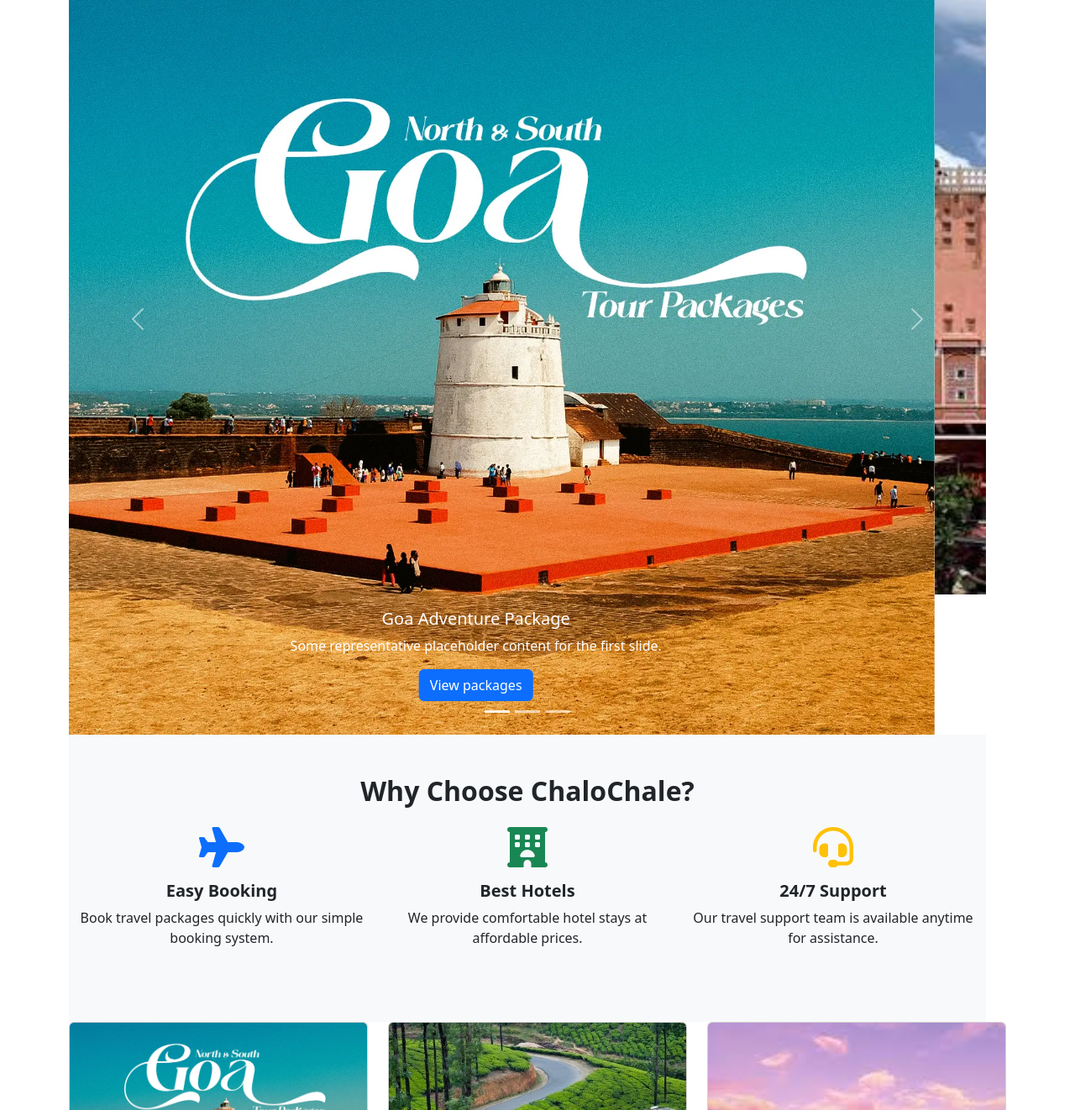
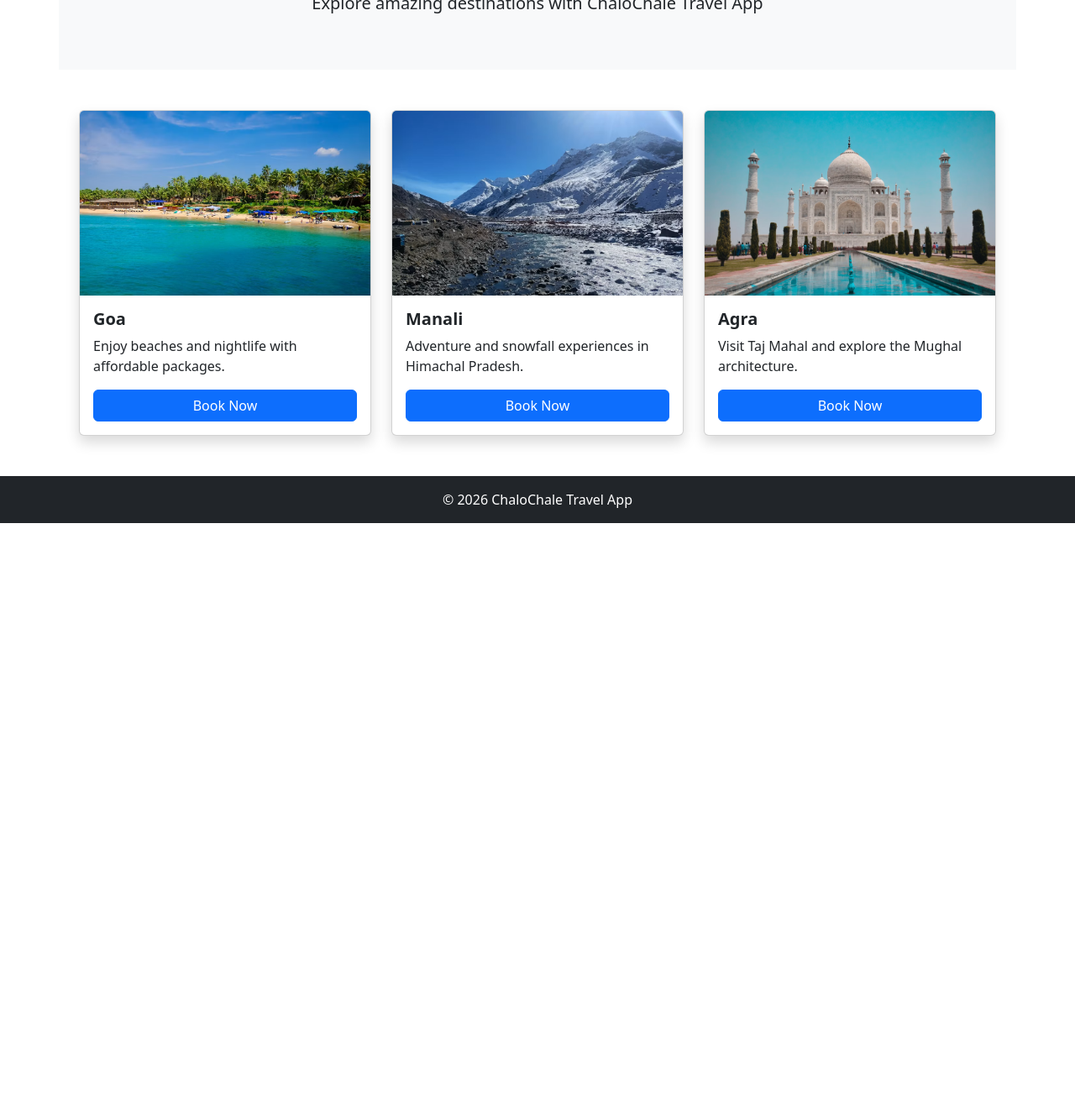
Before and after one commit to guntamaduguakash2022/chalochale-travel-app, a plain HTML site: page html/destination.html in a window 1280 px wide. Shown: the part 171-1493 px from the top of the page at 84% size. After the commit the page ends 800 px from the top, so only its background shows below. Drawn offline with nearby package versions, Linux system fonts and the light colour scheme.

Commit message:
added destinations page

```diff
--- a/css/style.css
+++ b/css/style.css
@@ -1,11 +1,16 @@
-.row > .col {
+.destination-grid > [class*="col-"] {
 	display: flex;
 }
 
-.row > .col > .card {
+.destination-grid > [class*="col-"] > .card {
 	width: 100%;
 	display: flex;
 	flex-direction: column;
+	height: 100%;
+}
+
+.card {
+	height: 100%;
 }
 
 .card-img-top {
--- a/html/destination.html
+++ b/html/destination.html
@@ -45,136 +45,60 @@
         <!-- Navbar End-->
 
       </div><!-- Nav bar row end-->
-      <div class="row">
-        <div class="col-md-12">
-          <!-- Carousal start-->
-          <div id="carouselExampleCaptions" class="carousel slide" data-bs-ride="carousel">
-            <div class="carousel-indicators">
-              <button type="button" data-bs-target="#carouselExampleCaptions" data-bs-slide-to="0" class="active"
-                aria-current="true" aria-label="Slide 1"></button>
-              <button type="button" data-bs-target="#carouselExampleCaptions" data-bs-slide-to="1"
-                aria-label="Slide 2"></button>
-              <button type="button" data-bs-target="#carouselExampleCaptions" data-bs-slide-to="2"
-                aria-label="Slide 3"></button>
+
+      <!-- destination page started -->
+
+      <section class="py-5 bg-light text-center">
+<div class="container">
+    <h1 class="fw-bold">Top Destinations</h1>
+    <p class="lead">Explore amazing destinations with ChaloChale Travel App</p>
 </div>
-            <div class="carousel-inner">
-              <div class="carousel-item active">
-                <img src="..\images\chalochaleimages.jpg" class="d-block w-100" alt="...">
-                <div class="carousel-caption d-none d-md-block">
-                  <h5>Goa Adventure Package</h5>
-                  <p>Some representative placeholder content for the first slide.</p>
-                  <button type="button" class="btn btn-primary" data-bs-toggle="modal" data-bs-target="#bookingModal">View packages</button>
-                </div>
-              </div>
-              <div class="carousel-item">
-                <img src="..\images/jaipur.jpg" class="d-block w-100" alt="...">
-                <div class="carousel-caption d-none d-md-block">
-                  <h5>Jaipur Cultural Tour</h5>
-                  <p>Some representative placeholder content for the second slide.</p>
-                  <button type="button" class="btn btn-primary" data-bs-toggle="modal" data-bs-target="#bookingModal">View packages</button>
-                </div>
-              </div>
-              <div class="carousel-item">
-                <img src="..\images\kerala image.jpg" class="d-block w-100" alt="...">
-                <div class="carousel-caption d-none d-md-block">
-                  <h5>Kerala Backwater Retreat</h5>
-                  <p>Some representative placeholder content for the third slide.</p>
-                  <button type="button" class="btn btn-primary" data-bs-toggle="modal" data-bs-target="#bookingModal">View packages</button>
+</section>
+
+<section class="py-5">
+    <div class="container">
+        <div class="row g-4 destination-grid">
+
+        <div class="col-12 col-md-6 col-lg-4 d-flex">
+            <div class="card shadow h-100">
+            <img src="..\images\goa package.jpg"
+                class="card-img-top" height="220" alt="Goa">
+            <div class="card-body">
+                <h5 class="fw-bold">Goa</h5>
+                <p>Enjoy beaches and nightlife with affordable packages.</p>
+                <a href="booking.html" class="btn btn-primary w-100">Book Now</a>
             </div>
             </div>
         </div>
-            <button class="carousel-control-prev" type="button" data-bs-target="#carouselExampleCaptions"
-              data-bs-slide="prev">
-              <span class="carousel-control-prev-icon" aria-hidden="true"></span>
-              <span class="visually-hidden">Previous</span>
-            </button>
-            <button class="carousel-control-next" type="button" data-bs-target="#carouselExampleCaptions"
-              data-bs-slide="next">
-              <span class="carousel-control-next-icon" aria-hidden="true"></span>
-              <span class="visually-hidden">Next</span>
-            </button>
+
+        <div class="col-12 col-md-6 col-lg-4 d-flex">
+            <div class="card shadow h-100">
+            <img src="..\images\manali package.jpg"
+                class="card-img-top" height="220" alt="Manali">
+            <div class="card-body">
+                <h5 class="fw-bold">Manali</h5>
+                <p>Adventure and snowfall experiences in Himachal Pradesh.</p>
+                <a href="booking.html" class="btn btn-primary w-100">Book Now</a>
             </div>
-          <!-- Carousel End-->
             </div>
-      </div><!-- Carousel row end-->
-      <!-- services section starts-->
-      <div class="row">
-        <div class="col-md-12">
-
-          <!-- Services Section -->
-          <section class="py-5 bg-light">
-
-            <div class="container">
-
-              <h2 class="text-center fw-bold mb-4">Why Choose ChaloChale?</h2>
-
-              <div class="row text-center">
-
-                <div class="col-md-4 mb-4">
-                  <i class="fa-solid fa-plane fa-3x text-primary mb-3"></i>
-                  <h5 class="fw-bold">Easy Booking</h5>
-                  <p>Book travel packages quickly with our simple booking system.</p>
         </div>
 
-                <div class="col-md-4 mb-4">
-                  <i class="fa-solid fa-hotel fa-3x text-success mb-3"></i>
-                  <h5 class="fw-bold">Best Hotels</h5>
-                  <p>We provide comfortable hotel stays at affordable prices.</p>
+        <div class="col-12 col-md-6 col-lg-4 d-flex">
+            <div class="card shadow h-100">
+            <img src="..\images\agra package.jpg"
+                class="card-img-top" height="220" alt="Agra">
+            <div class="card-body">
+                <h5 class="fw-bold">Agra</h5>
+                <p>Visit Taj Mahal and explore the Mughal architecture.</p>
+                <a href="booking.html" class="btn btn-primary w-100">Book Now</a>
             </div>
-
-                <div class="col-md-4 mb-4">
-                  <i class="fa-solid fa-headset fa-3x text-warning mb-3"></i>
-                  <h5 class="fw-bold">24/7 Support</h5>
-                  <p>Our travel support team is available anytime for assistance.</p>
-                </div>
-
-              </div>
-
-            </div>
-
-          </section>
-
-        </div>
-      </div>
-      <!-- services section ends-->
-       <!-- package section starts-->
-       <div class="container">
-        <div class="row">
-          <div class="col">
-            <div class="card">
-  <img src="..\images\chalochaleimages.jpg" class="card-img-top" alt="...">
-  <div class="card-body">
-    <h5 class="card-title">Goa Package</h5>
-    <p class="card-text">Duration : 6 Days / 5 Nights</p>
-    <p class="card-text fw-bold text-success">Price : ₹14,999</p>
-    <a href="#" class="btn btn-primary" data-bs-target="#bookingModal">Book Now</a>
             </div>
         </div>
 
         </div>
-          <div class="col">
-            <div class="card">
-  <img src="..\images\kerala image.jpg" class="card-img-top" alt="...">
-  <div class="card-body ">
-    <h5 class="card-title">Kerala Package</h5>
-    <p class="card-text">Duration : 5 Days / 4 Nights</p>
-    <p class="card-text fw-bold text-success">Price : ₹16,999</p>
-    <a href="#" class="btn btn-primary">Book Now</a>
     </div>
-</div>
-
-          </div>
-          <div class="col">
-            <div class="card">
-  <img src="..\images\manali image.jpg" class="card-img-top" alt="...">
-  <div class="card-body">
-    <h5 class="card-title">Manali package</h5>
-    <p class="card-text">Duration : 7 Days / 6 Nights</p>
-    <p class="card-text fw-bold text-success">Price : ₹19,999</p>
-    <a href="#" class="btn btn-primary">Book Now</a>
-  </div>
-</div>
-<!-- package section ends-->
+</section>
+<!-- destination page ended -->
 
  <!-- Booking Modal Start -->
 <div class="modal fade" id="bookingModal" tabindex="-1">
```
Also changed, not shown: images/agra package.jpg (added), images/goa package.jpg (added), images/manali package.jpg (added). Lines whose indentation alone changed are shown as unchanged.
